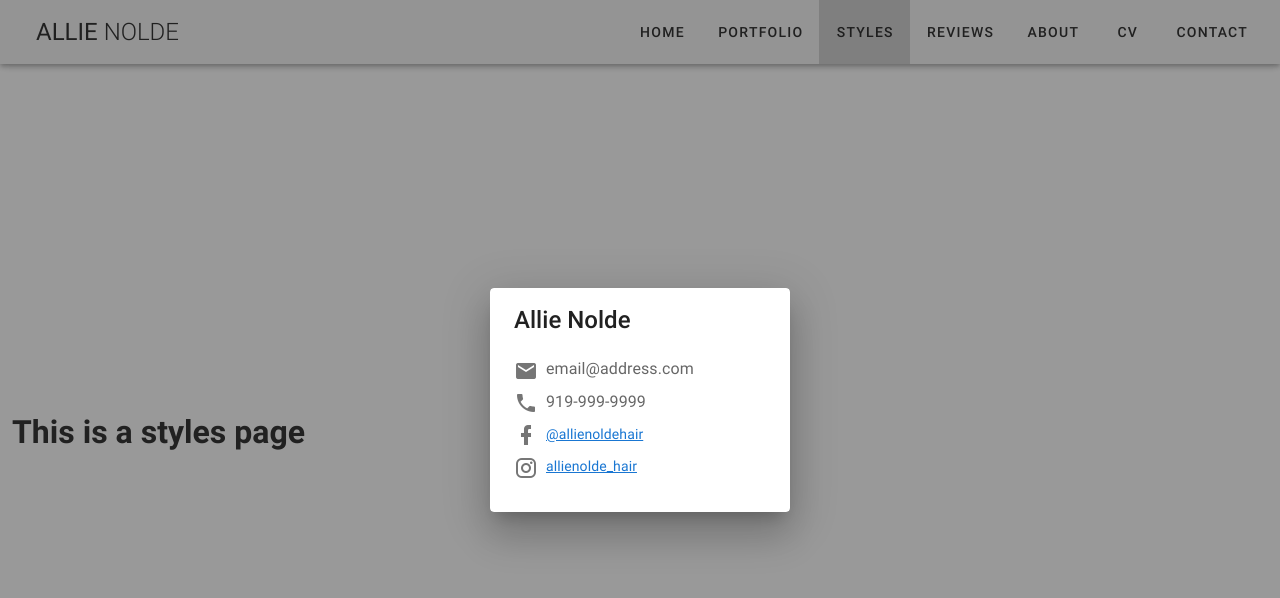
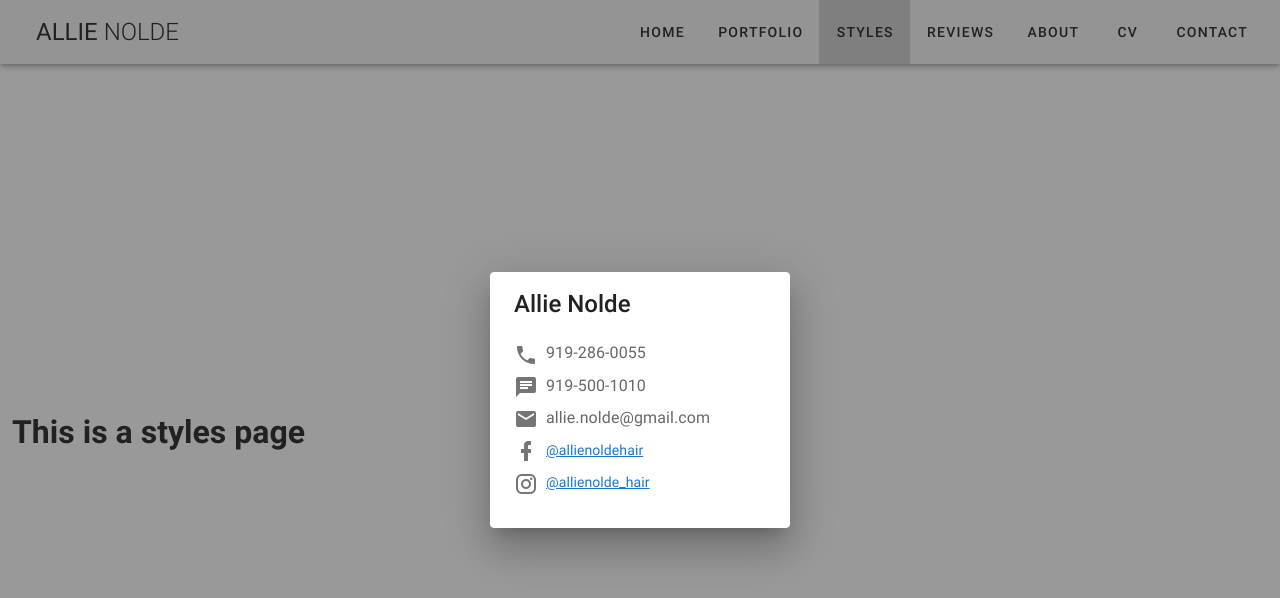
Before and after one commit to rkomiyama/auricomous, a Vue app: page /styles in a window 1280 px wide. Both pictures are taken after a click on the button "CONTACT". Shown: the top 598 px of the page. Built offline with nearby package versions, Linux system fonts and the light colour scheme.

Commit message:
Adds actual contact info

```diff
--- a/src/components/ContactModal.vue
+++ b/src/components/ContactModal.vue
@@ -11,12 +11,16 @@
         <v-container grid-list-md class="px-0">
           <v-layout column>
             <v-flex>
-              <v-icon class="mr-2">mdi-email</v-icon>
-              <v-label>email@address.com</v-label>
+              <v-icon class="mr-2">mdi-phone</v-icon>
+              <v-label>919-286-0055</v-label>
             </v-flex>
             <v-flex>
-              <v-icon class="mr-2">mdi-phone</v-icon>
-              <v-label>919-999-9999</v-label>
+              <v-icon class="mr-2">mdi-message-text</v-icon>
+              <v-label>919-500-1010</v-label>
+            </v-flex>
+            <v-flex>
+              <v-icon class="mr-2">mdi-email</v-icon>
+              <v-label>allie.nolde@gmail.com</v-label>
             </v-flex>
             <v-flex>
               <v-icon class="mr-2">mdi-facebook</v-icon>
@@ -24,7 +28,7 @@
             </v-flex>
             <v-flex>
               <v-icon class="mr-2">mdi-instagram</v-icon>
-              <a target="_blank" href="https://www.instagram.com/allienolde_hair/">allienolde_hair</a>
+              <a target="_blank" href="https://www.instagram.com/allienolde_hair/">@allienolde_hair</a>
             </v-flex>
           </v-layout>
         </v-container>
```
